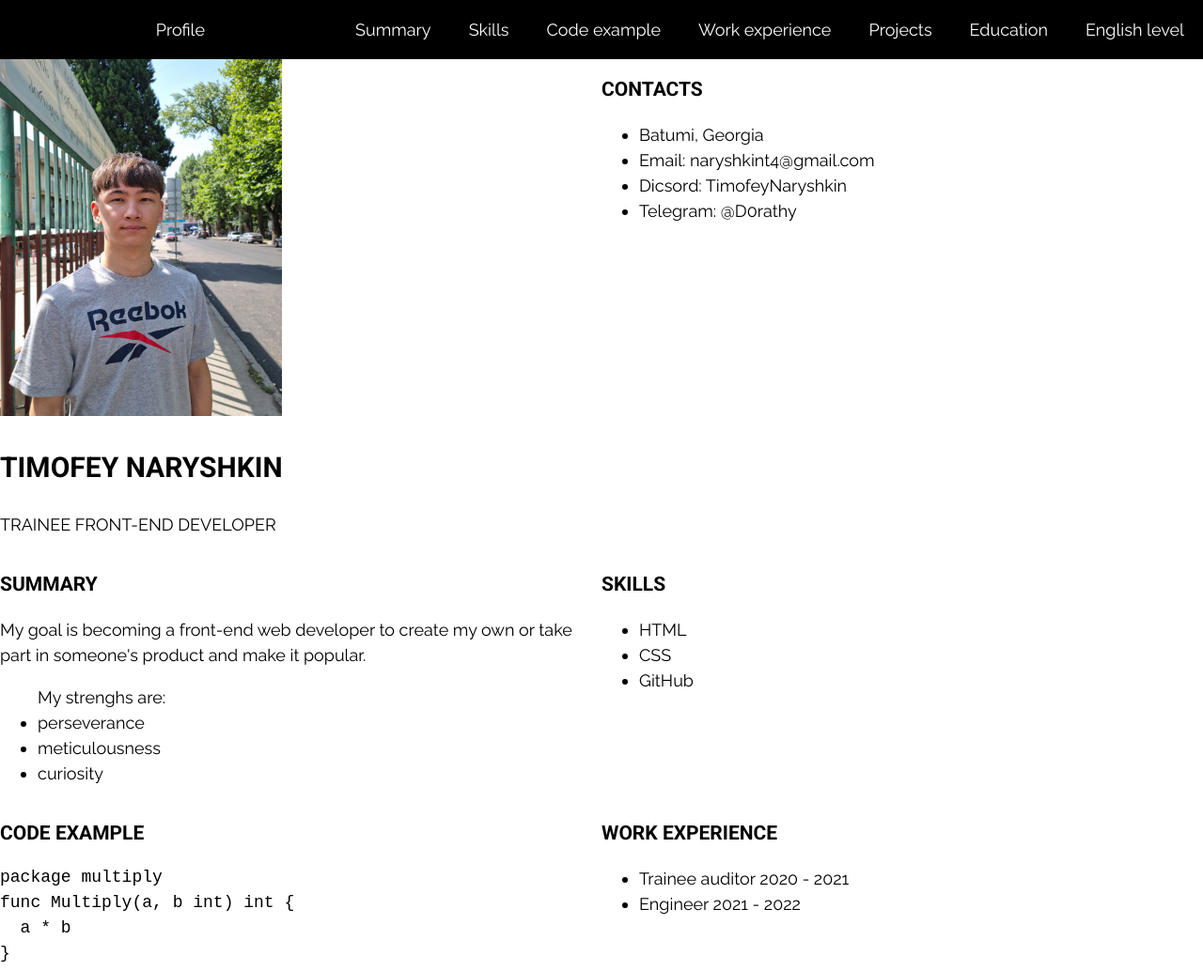
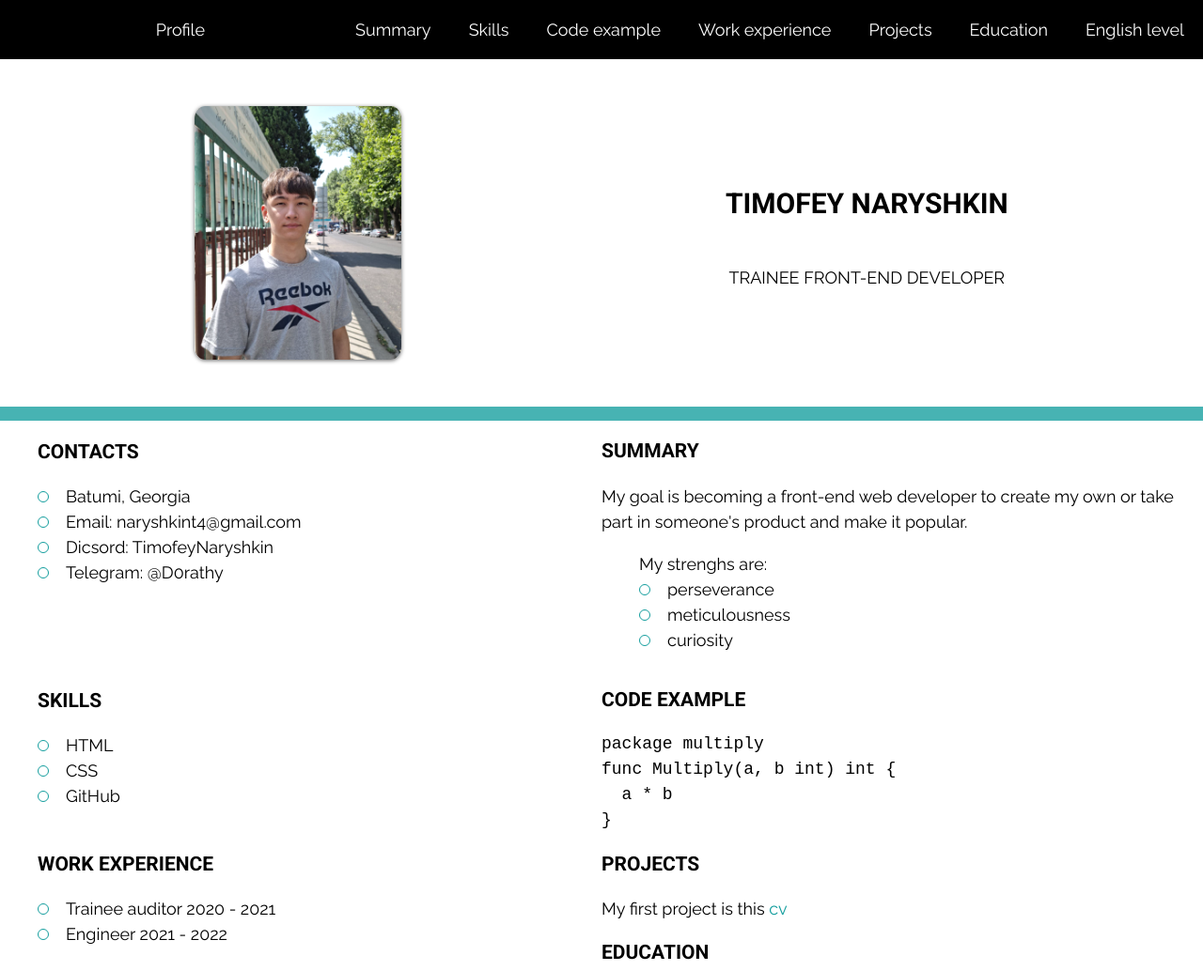
Before and after one commit to TimofeyNaryshkin/rsschool-cv, a plain HTML site: page index.html in a window 1280 px wide. Shown: the top 1034 px of the page at 94% size. Drawn offline with Linux system fonts and the light colour scheme.

Commit message:
feat: add styles to profile section

```diff
--- a/index.html
+++ b/index.html
@@ -34,14 +34,14 @@
     </header>
     <main class="main">
         <div class="container main-container">
-            <section class="section" id="profile">
+            <section class="section section-profile" id="profile">
                 <img class="img" src="assets/photo.jpeg" alt="my photo">
-                <h1 class="section-title h1">TIMOFEY NARYSHKIN</h1>
-                <p>TRAINEE FRONT-END DEVELOPER</p>
+                <div class="section-profile-title"><h1 class="section-title h1">TIMOFEY NARYSHKIN</h1>
+                <p>TRAINEE FRONT-END DEVELOPER</p> </div>
+
             </section>
             <section class="section" id="contacts">
-                <h2 class="section-title">Contacts</h2>
-                <ul class="list">
+                <ul class="list"><h2 class="section-title">Contacts</h2>
                     <li class="list-item">Batumi, Georgia</li>
                     <li class="list-item">Email: naryshkint4@gmail.com</li>
                     <li class="list-item">Dicsord: TimofeyNaryshkin</li>
@@ -58,8 +58,7 @@
                 </ul>
             </section>
             <section class="section" id="skills">
-                <h2 class="section-title">Skills</h2>
-                <ul class="list">
+                <ul class="list"><h2 class="section-title">Skills</h2>
                     <li class="list-item">HTML</li>
                     <li class="list-item">CSS</li>
                     <li class="list-item">GitHub</li>
@@ -75,8 +74,7 @@
                 </code>
             </section>
             <section class="section" id="work-exp">
-                <h2 class="section-title">Work experience</h2>
-                <ul class="list">
+                <ul class="list"><h2 class="section-title">Work experience</h2>
                     <li class="list-item">Trainee auditor 2020 - 2021</li>
                     <li class="list-item">Engineer 2021 - 2022</li>
                 </ul>
--- a/style.css
+++ b/style.css
@@ -46,8 +46,13 @@ html {
     color: whitesmoke;
 }
 .img {
-    width: 300px;
-    height: 380px;
+    width: 220px;
+    height: 270px;
+    object-fit: cover;
+    border-radius: 5%;
+    box-shadow: 0 1px 4px rgb(0 0 0 / 60%);
+    filter: grayscale(0.2) brightness(1.05);
+    transition: .3s;
 }
 .main-container {
     display: flex;
@@ -100,3 +105,34 @@ html {
     width: 75px;
     height: 75px;
 }
+.list-item {
+    position: relative;
+    padding-left: 30px;
+}
+.list-item::before {
+    content: "";
+    position: absolute;
+    top: 8px;
+    left: 0px;
+    width: 10px;
+    height: 10px;
+    border: 1px solid rgb(18, 157, 157);
+    border-radius: 50%;
+}
+.list {
+    list-style: none;
+}
+.section-profile {
+    display: flex;
+    justify-content: space-around;
+    width: 100%;
+    padding: 50px 35px 50px;
+    border-bottom: 15px solid rgba(18, 157, 157, 0.773);
+}
+.section-profile-title {
+    display: flex;
+    flex-direction: column;
+    justify-content: center;
+    align-content: center;
+    text-align: center;
+}
```
